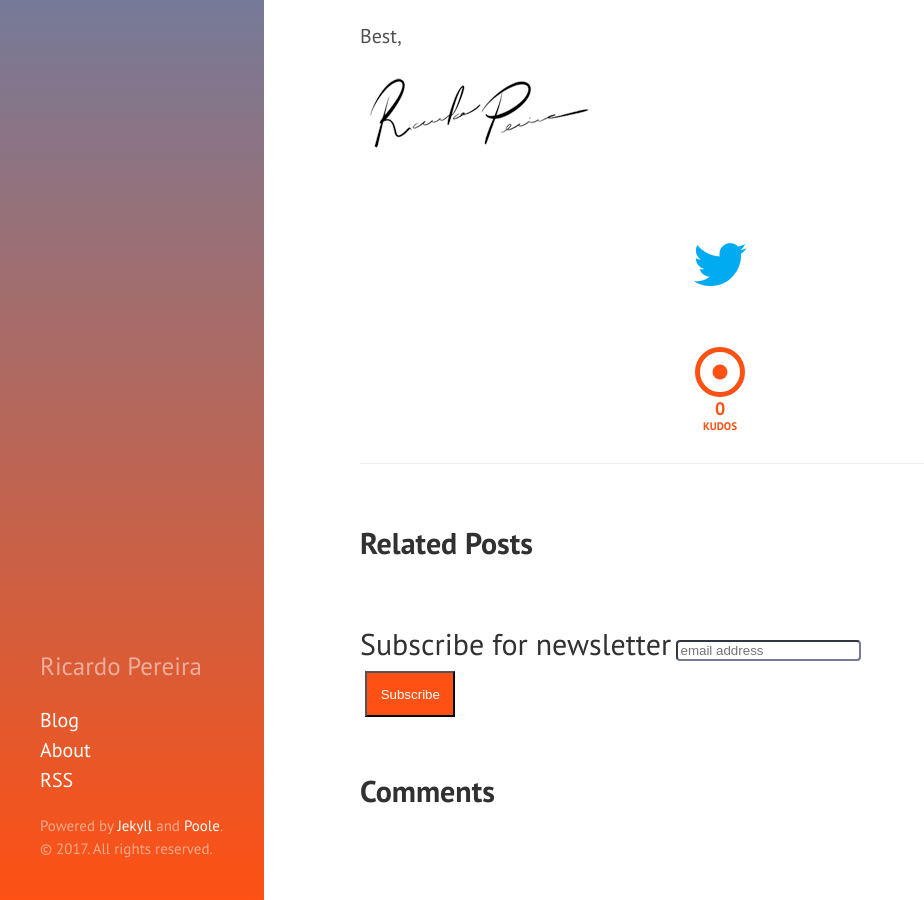
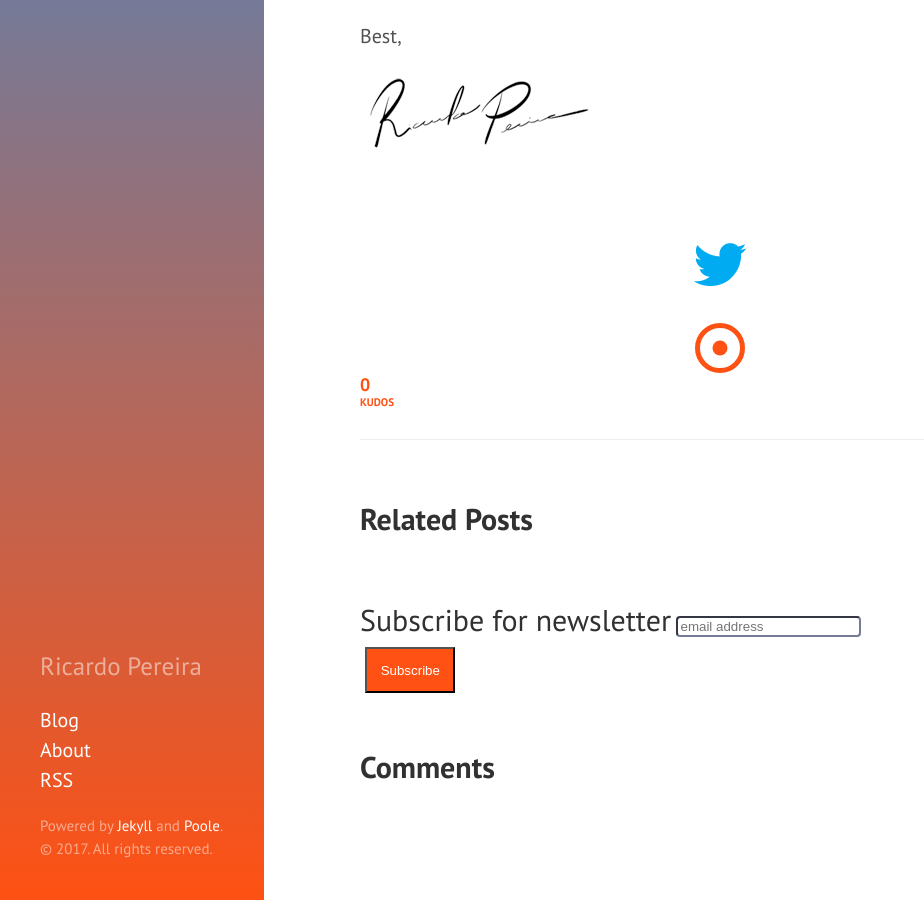
Before and after one commit to ricardopereira/blog, a Jekyll site: the page built from _posts/2016-08-16-EN-fastlane.md, in a window 1280 px wide and 900 px high, scrolled down 510 px. Shown: the whole window, without its empty margins (0-924 px from the left). Built offline with Jekyll 4.4.1, drawn with Linux system fonts in a browser that asks for light colours; nearby versions of some CDN libraries; comment, search, counter and statistics services are not loaded.

Commit message:
Fix kudo element

```diff
--- a/_layouts/post.html
+++ b/_layouts/post.html
@@ -40,7 +40,7 @@ $(function(){
   <a href="http://twitter.com/share?url={{ site.url }}{{ page.url }}&amp;text={{ page.title }}:&amp;via=ricardopereiraw" class="twitter-button buzz-out" title="Share this article on Twitter" target="_blank"><i class="fa fa-twitter fa-3x"></i></a>
 </div>
 
-<figure class="kudo"></figure>
+<rate class="kudo"></rate>
 <br/>
 
 {% include relatedposts.html %}
```
Also changed, not shown: other parts of _layouts/post.html (+1 -1 lines).
